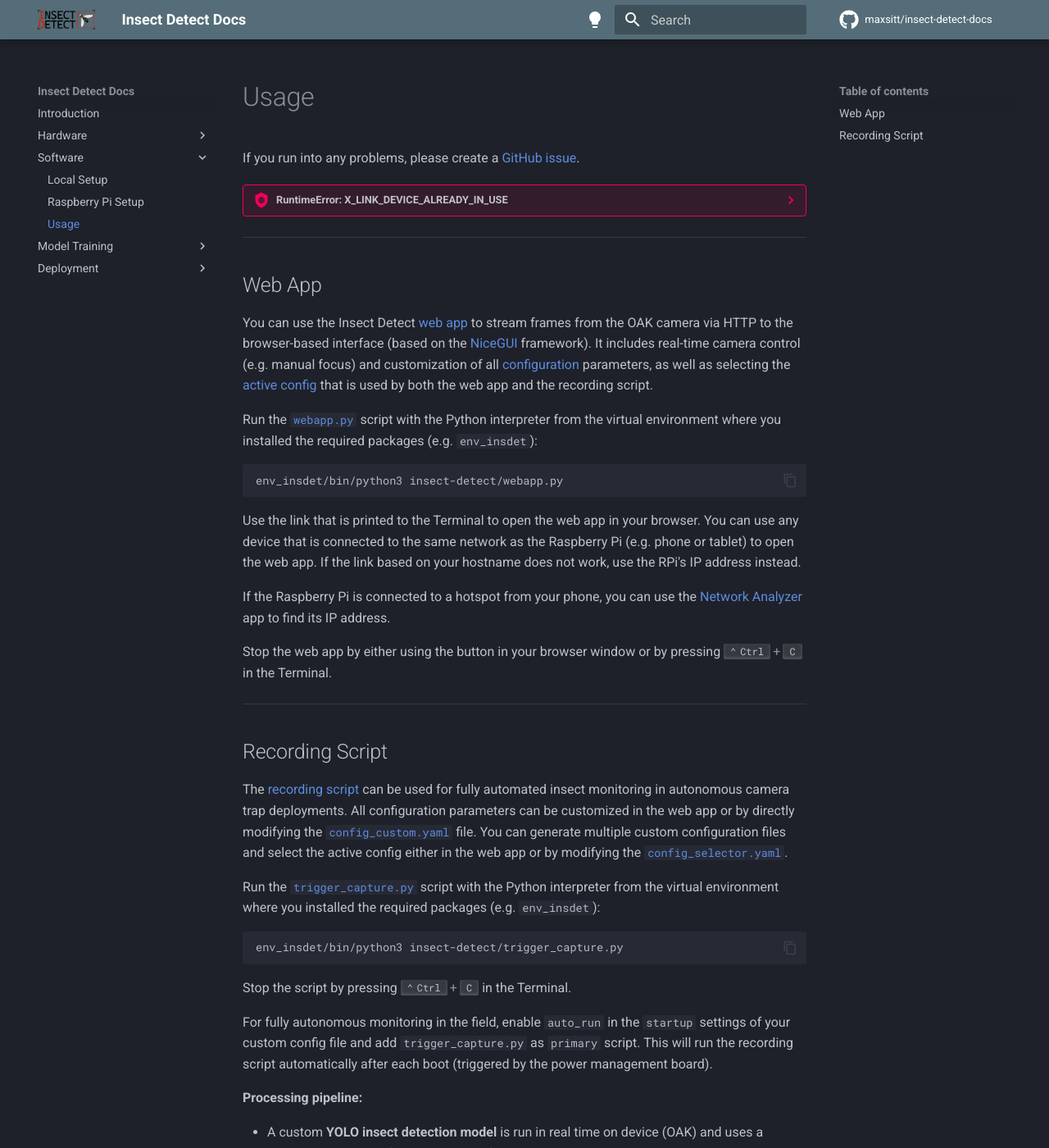
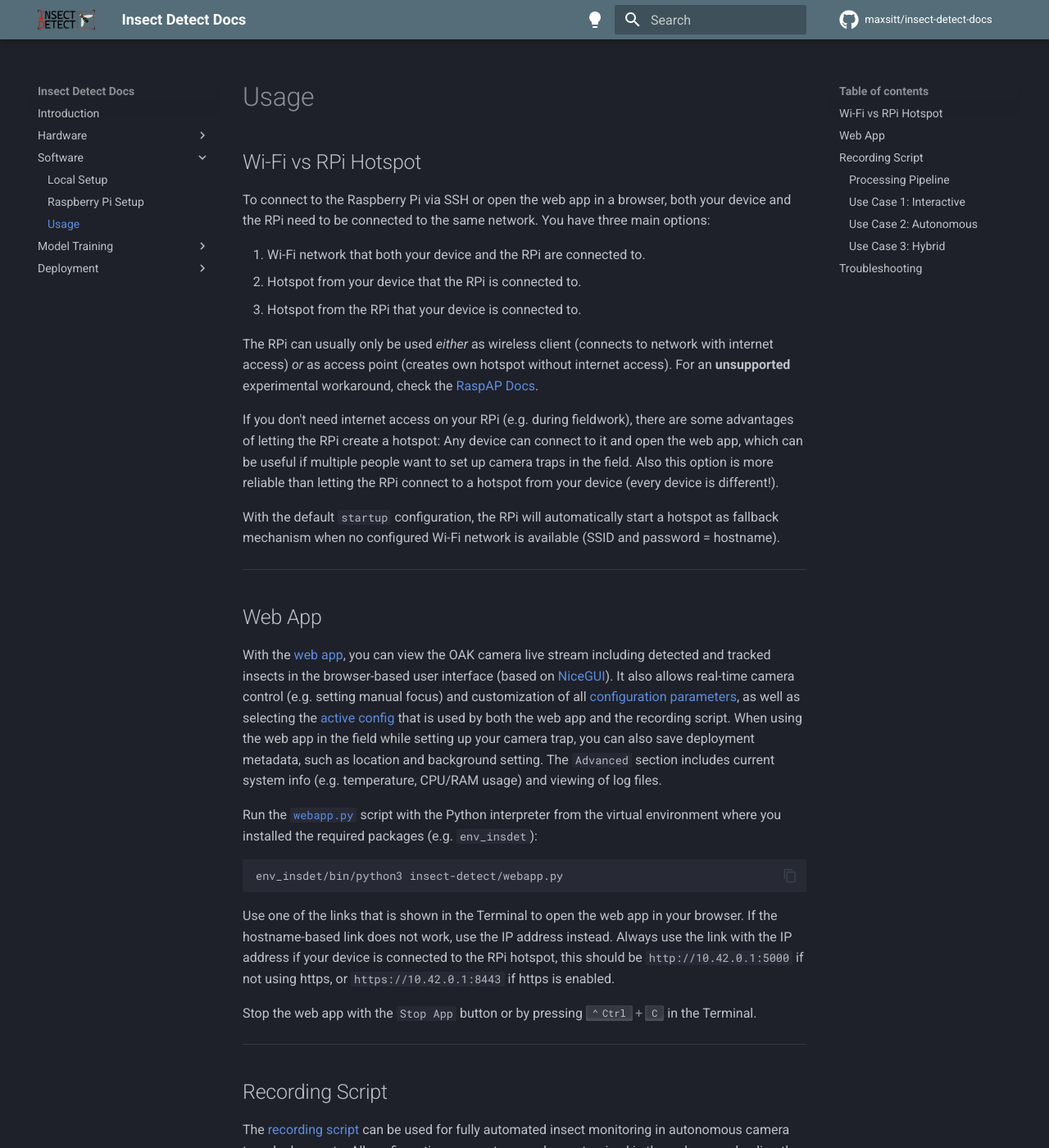
Before and after one commit to maxsitt/insect-detect-docs, an MkDocs documentation site: the page built from docs/software/usage.md, in a window 1280 px wide and 1400 px high. Shown: the whole window at 82% size. Built offline with MkDocs 1.6.1 and Material for MkDocs 9.7.7, drawn with Linux system fonts in a browser that asks for light colours; comment, search, counter and statistics services are not loaded; some of the changed text lies outside the part shown.

Commit message:
Update usage.md
Restructure Usage section. Add infos about using the RPi hotspot. Add different use cases for the startup settings. Add info box about X_LINK_ERROR.

````diff
--- a/docs/software/usage.md
+++ b/docs/software/usage.md
@@ -1,43 +1,47 @@
 # Usage
 
-If you run into any problems, please create a
-[GitHub issue](https://github.com/maxsitt/insect-detect/issues){target=_blank}.
+## Wi-Fi vs RPi Hotspot
 
-??? bug "RuntimeError: X_LINK_DEVICE_ALREADY_IN_USE"
+To connect to the Raspberry Pi via SSH or open the web app in a browser,
+both your device and the RPi need to be connected to the same network.
+You have three main options:
 
-    ``` bash
-    RuntimeError: Failed to connect to device, error message: X_LINK_DEVICE_ALREADY_IN_USE
-    ```
+1. Wi-Fi network that both your device and the RPi are connected to.
+2. Hotspot from your device that the RPi is connected to.
+3. Hotspot from the RPi that your device is connected to.
 
-    If you run into the error shown above, the most common cause is that a
-    previously started script is already communicating with the OAK camera
-    (e.g. cron job at boot). You can show all currently running processes by
-    using the process manager [htop](https://en.wikipedia.org/wiki/Htop){target=_blank}.
+The RPi can usually only be used *either* as wireless client (connects to
+network with internet access) *or* as access point (creates own hotspot without
+internet access). For an **unsupported** experimental workaround, check the
+[RaspAP Docs](https://docs.raspap.com/features-experimental/ap-sta/){target=_blank}.
 
-    Start htop by running:
+If you don't need internet access on your RPi (e.g. during fieldwork), there
+are some advantages of letting the RPi create a hotspot: Any device can connect
+to it and open the web app, which can be useful if multiple people want to set
+up camera traps in the field. Also this option is more reliable than letting
+the RPi connect to a hotspot from your device (every device is different!).
 
-    ``` bash
-    htop
-    ```
-
-    If you see one of the Python scripts in the list of processes, you can hit
-    ++f9++ with the script selected. This will open the `SIGTERM` option and by
-    confirming with ++enter++ the process will be stopped. Close htop by pressing
-    ++q++ and you should now be able to connect to the OAK camera again.
+With the default `startup` configuration, the RPi will automatically start a
+hotspot as fallback mechanism when no configured Wi-Fi network is available
+(SSID and password = hostname).
 
 ---
 
 ## Web App
 
-You can use the Insect Detect
-[web app](https://github.com/maxsitt/insect-detect/blob/main/webapp.py){target=_blank}
-to stream frames from the OAK camera via HTTP to the browser-based interface
-(based on the [NiceGUI](https://github.com/zauberzeug/nicegui/){target=_blank} framework).
-It includes real-time camera control (e.g. manual focus) and customization of all
-[configuration](https://github.com/maxsitt/insect-detect/blob/main/configs/config_custom.yaml){target=_blank}
-parameters, as well as selecting the
+With the [web app](https://github.com/maxsitt/insect-detect/blob/main/webapp.py){target=_blank},
+you can view the OAK camera live stream including detected and tracked insects
+in the browser-based user interface
+(based on [NiceGUI](https://github.com/zauberzeug/nicegui/){target=_blank}).
+It also allows real-time camera control (e.g. setting manual focus) and customization of all
+[configuration parameters](https://github.com/maxsitt/insect-detect/blob/main/configs/config_custom.yaml){target=_blank},
+as well as selecting the
 [active config](https://github.com/maxsitt/insect-detect/blob/main/configs/config_selector.yaml){target=_blank}
 that is used by both the web app and the recording script.
+When using the web app in the field while setting up your camera trap, you
+can also save deployment metadata, such as location and background setting.
+The `Advanced` section includes current system info (e.g. temperature,
+CPU/RAM usage) and viewing of log files.
 
 Run the [`webapp.py`](https://github.com/maxsitt/insect-detect/blob/main/webapp.py){target=_blank}
 script with the Python interpreter from the virtual environment where you
@@ -47,17 +51,13 @@
 env_insdet/bin/python3 insect-detect/webapp.py
 ```
 
-Use the link that is printed to the Terminal to open the web app in your browser.
-You can use any device that is connected to the same network as the Raspberry Pi
-(e.g. phone or tablet) to open the web app. If the link based on your hostname
-does not work, use the RPi's IP address instead.
+Use one of the links that is shown in the Terminal to open the web app in your
+browser. If the hostname-based link does not work, use the IP address instead.
+Always use the link with the IP address if your device is connected to the RPi
+hotspot, this should be `http://10.42.0.1:5000` if not using https, or
+`https://10.42.0.1:8443` if https is enabled.
 
-If the Raspberry Pi is connected to a hotspot from your phone, you can use the
-[Network Analyzer](https://play.google.com/store/apps/details?id=net.techet.netanalyzerlite.an&hl=en){target=_blank}
-app to find its IP address.
-
-Stop the web app by either using the button in your browser window
-or by pressing ++ctrl+c++ in the Terminal.
+Stop the web app with the `Stop App` button or by pressing ++ctrl+c++ in the Terminal.
 
 ---
 
@@ -82,12 +82,7 @@
 
 Stop the script by pressing ++ctrl+c++ in the Terminal.
 
-For fully autonomous monitoring in the field, enable `auto_run` in the `startup`
-settings of your custom config file and add `trigger_capture.py` as
-`primary` script. This will run the recording script automatically after each boot
-(triggered by the power management board).
-
-**Processing pipeline:**
+### Processing Pipeline
 
 - A custom **YOLO insect detection model** is run in real time on device (OAK)
   and uses a continuous stream of downscaled LQ frames as input.
@@ -111,3 +106,112 @@
   enabled in the configuration, **intelligent power management** is activated which
   includes battery charge level monitoring with conditional recording durations.
 - With the default configuration, running the recording consumes **~3.8 W** of power.
+
+---
+
+Depending on the specific requirements of your field deployment, different
+behaviours can be configured in the `startup` settings that are run after
+each boot:
+
+### Use Case 1: Interactive
+
+If you deploy the camera trap for only one recording session, e.g. while doing
+other field work in parallel, you might want to just run the web app automatically
+after boot to save deployment metadata and/or modify configuration parameters.
+Click the `Start Rec` button in the web app after everything is set up to start
+the recording script manually.
+
+``` yaml hl_lines="6-8"
+startup:
+  hotspot_setup:
+    enabled: true  # Create RPi Wi-Fi hotspot if it doesn't exist (uses hostname for SSID and password)
+  network_setup:
+    enabled: true  # Create/update all configured Wi-Fi networks in NetworkManager (including hotspot)
+  auto_run:
+    enabled: true       # Automatically run configured Python script(s) after boot
+    primary: webapp.py  # Primary Python script in "insect-detect" directory that is run first
+    fallback:           # Fallback Python script in "insect-detect" directory (can be empty)
+    delay: 180          # Wait time (seconds) before stopping primary script and running fallback script
+```
+
+### Use Case 2: Autonomous
+
+For long-term field deployment, you want to run the recording script
+`trigger_capture.py` automatically after each boot. Please make sure to
+modify and save all relevant configuration parameters either beforehand or
+when setting up the camera trap.
+
+``` yaml hl_lines="6-8"
+startup:
+  hotspot_setup:
+    enabled: true  # Create RPi Wi-Fi hotspot if it doesn't exist (uses hostname for SSID and password)
+  network_setup:
+    enabled: true  # Create/update all configured Wi-Fi networks in NetworkManager (including hotspot)
+  auto_run:
+    enabled: true                # Automatically run configured Python script(s) after boot
+    primary: trigger_capture.py  # Primary Python script in "insect-detect" directory that is run first
+    fallback:                    # Fallback Python script in "insect-detect" directory (can be empty)
+    delay: 180                   # Wait time (seconds) before stopping primary script and running fallback script
+```
+
+### Use Case 3: Hybrid
+
+There might be scenarios where you want to optionally connect to the web app
+after a scheduled wake-up time, e.g. to modify settings or check log files.
+For this use case, you can set `webapp.py` as `primary` auto-run script and
+`trigger_capture.py` as `fallback` script. If no user interaction (opening the
+web app in your browser) is detected for the configured `delay` time, the
+web app will be terminated and the recording script will be started automatically.
+
+``` yaml hl_lines="6-10"
+startup:
+  hotspot_setup:
+    enabled: true  # Create RPi Wi-Fi hotspot if it doesn't exist (uses hostname for SSID and password)
+  network_setup:
+    enabled: true  # Create/update all configured Wi-Fi networks in NetworkManager (including hotspot)
+  auto_run:
+    enabled: true                 # Automatically run configured Python script(s) after boot
+    primary: webapp.py            # Primary Python script in "insect-detect" directory that is run first
+    fallback: trigger_capture.py  # Fallback Python script in "insect-detect" directory (can be empty)
+    delay: 180                    # Wait time (seconds) before stopping primary script and running fallback script
+```
+
+---
+
+## Troubleshooting
+
+If you run into any problems while using the
+[`insect-detect`](https://github.com/maxsitt/insect-detect){target=_blank}
+software, please create an
+[issue](https://github.com/maxsitt/insect-detect/issues){target=_blank}.
+
+??? bug "RuntimeError: X_LINK_DEVICE_ALREADY_IN_USE"
+
+    ``` bash
+    RuntimeError: Failed to connect to device, error message: X_LINK_DEVICE_ALREADY_IN_USE
+    ```
+
+    If you run into the error shown above, the most common cause is that a
+    previously started script is already communicating with the OAK camera.
+    Show all running processes by starting the process manager
+    [htop](https://en.wikipedia.org/wiki/Htop){target=_blank}:
+
+    ``` bash
+    htop
+    ```
+
+    If you see one of the Python scripts in the list of processes, you can hit
+    ++f9++ with the script selected. This will open the `SIGTERM` option and by
+    confirming with ++enter++ the process will be stopped. Close htop by pressing
+    ++q++ and you should now be able to connect to the OAK camera again.
+
+??? bug "Couldn't read data from stream: 'frame' (X_LINK_ERROR)"
+
+    ``` bash
+    RuntimeError: Communication exception - possible device error/misconfiguration. Original message 'Couldnt read data from stream: 'frame' (X_LINK_ERROR)'
+    ```
+
+    If you run into the error shown above, the most common cause is a loose
+    USB cable between OAK camera and Raspberry Pi. Other reasons can be a
+    damaged cable or Micro-USB adapter. Please make sure to exclude these
+    reasons, e.g. by testing a different cable and/or adapter.
````
